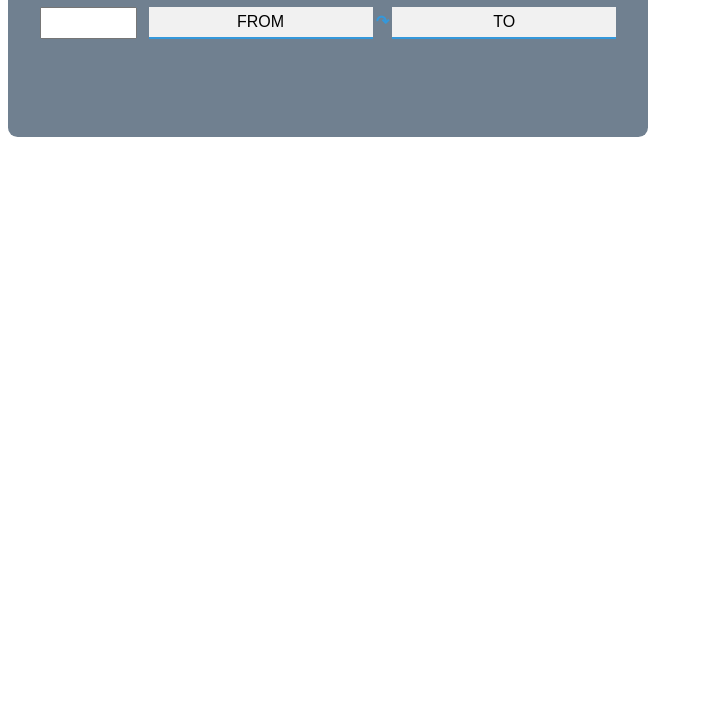
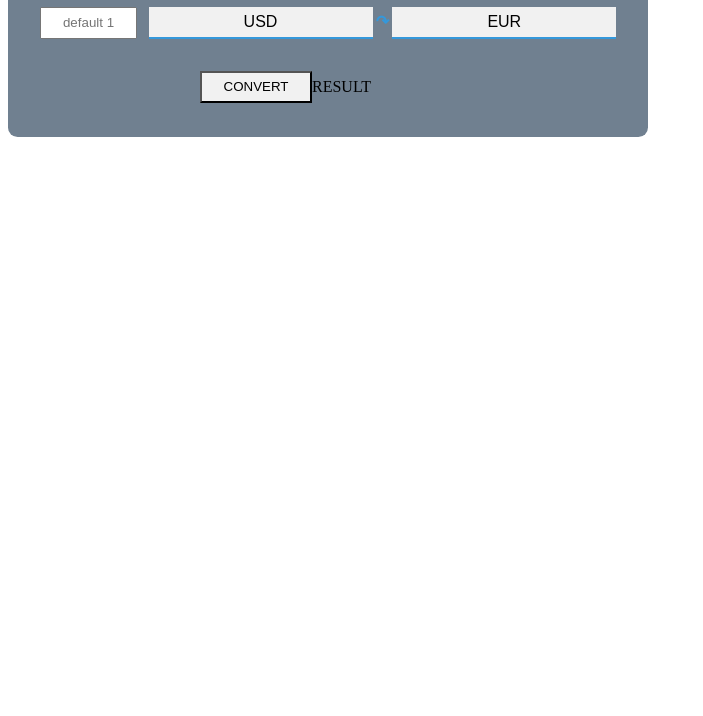
Before and after one commit to mishapapasha/eric, a plain HTML site: page Index.html in a window 1280 px wide. Shown: the part 84-800 px from the top of the page, without its empty margins (0-703 px from the left). Drawn offline with Linux system fonts and the light colour scheme.

Commit message:
locgic done

```diff
--- a/Index.html
+++ b/Index.html
@@ -5,6 +5,7 @@
         <link rel="stylesheet" type="text/css" href="./styles/theme.css" />
         <link rel="stylesheet" type="text/css" href="./styles/convertor.css" />
 
+        <script src="./js/currencyConvertorService.js"></script>
         <script src="./js/currencyInfoService.js"></script>
         <script src="./js/initService.js"></script>
         <title>Eric currency convertor</title>
--- /dev/null
+++ b/js/currencyConvertorService.js
@@ -0,0 +1,2 @@
+//cc = currency convertor
+var ccService = {};
--- a/js/currencyInfoService.js
+++ b/js/currencyInfoService.js
@@ -1,18 +1,47 @@
 var baseCurrency = 'USD';
 
-var currencyAPI = {};
+//ci = currency information
+var ciService = {};
 
 var currencies = {
-    'USD':  1,
-    'EUR':  0.844798,
-    'GBP':  0.740774,
-    'ILS':  3.60177,
-    'CAD':  1.28549,
-    'AUD':  1.33617,
-    'INR':  67.8283,
-    'SGD':  1.34248
+    'USD':  {
+        'currency': 1,
+        'sign':     ''
+    },
+    'EUR':  {
+        'currency': 0.844798,
+        'sign':     ''
+    },
+    'GBP':  {
+        'currency': 0.740774,
+        'sign':     ''
+    },
+    'ILS':  {
+        'currency': 3.60177,
+        'sign':     '&#8362;'
+    },
+    'CAD':  {
+        'currency': 1.28549,
+        'sign':     ''
+    },
+    'AUD':  {
+        'currency': 1.33617,
+        'sign':     ''
+    },
+    'INR':  {
+        'currency': 67.8283,
+        'sign':     ''
+    },
+    'SGD':  {
+        'currency': 1.34248,
+        'sign':     ''
+    }
 };
 
-currencyAPI.getAvailableCurrencies = function() {
+ciService.getAvailableCurrencies = function() {
     return Object.keys(currencies);
 }
+0
+ciService.getCurrencyByKey = function(key) {
+    return currencies[key];
+}
--- a/js/initService.js
+++ b/js/initService.js
@@ -6,7 +6,9 @@ fromCurrency,
 dropDownFrom,
 arrow,
 toCurrency,
-dropDownTo;
+dropDownTo,
+resultBtn,
+resultSpan;
 
 function createConvertorHeader(header) {
     //create the header element
@@ -37,6 +39,7 @@ function createaAmountContainer(container) {
     amount = document.createElement('input');
     amount.type = "text";
     amount.id = "amount";
+    amount.placeholder = "default 1";
     //append the input element to the container
     container.appendChild(amount);
     return container;
@@ -44,11 +47,11 @@ function createaAmountContainer(container) {
 
 function createFromContainer(container) {
     //create the from dropdown container
-    var container = this.document.createElement('div');
+    var container = document.createElement('div');
     container.classList.add('dropdownContainer');
     //create list of the currencies for dropdown
-    dropDownFrom = this.document.createElement('ul');
-    currencyAPI.getAvailableCurrencies().forEach(function(currency){
+    dropDownFrom = document.createElement('ul');
+    ciService.getAvailableCurrencies().forEach(function(currency){
         let cureencyElement = document.createElement('li');
         cureencyElement.addEventListener("click", function(){
             fromCurrency.innerHTML = currency;
@@ -62,10 +65,13 @@ function createFromContainer(container) {
     //create button for from dropdown
     fromCurrency = document.createElement('button');
     fromCurrency.addEventListener("click", function(){
+        if(dropDownTo.classList.contains('show')){
+            dropDownTo.classList.toggle('show');
+        }
         dropDownFrom.classList.toggle("show");
     });
     fromCurrency.classList.add('dropBtn');
-    fromCurrency.innerHTML = "FROM";
+    fromCurrency.innerHTML = "USD";
     //append the button and dropdown to container
     container.appendChild(fromCurrency);
     container.appendChild(dropDownFrom);
@@ -82,11 +88,11 @@ function createArrow(arrow) {
 
 function createToContainer(container) {
     //create the to container
-    container = this.document.createElement('div');
+    container = document.createElement('div');
     container.classList.add('dropdownContainer');
     //create list of currencies for to dropdown
-    dropDownTo = this.document.createElement('ul');
-    currencyAPI.getAvailableCurrencies().forEach(function(currency){
+    dropDownTo = document.createElement('ul');
+    ciService.getAvailableCurrencies().forEach(function(currency){
         let cureencyElement = document.createElement('li');
         cureencyElement.addEventListener("click", function(){
             toCurrency.innerHTML = currency;
@@ -100,16 +106,51 @@ function createToContainer(container) {
     //create button for to dropdown
     toCurrency = document.createElement('button');
     toCurrency.addEventListener("click", function(){
+        if(dropDownFrom.classList.contains('show')){
+            dropDownFrom.classList.toggle('show');
+        }
         dropDownTo.classList.toggle("show");
     });
     toCurrency.classList.add('dropBtn');
-    toCurrency.innerHTML = "TO";
+    toCurrency.innerHTML = "EUR";
     //append the button and the dropdown list to container
     container.appendChild(toCurrency);
     container.appendChild(dropDownTo);
     return container;
 }
 
+function createResultContainer(container) {
+    container = document.createElement('div');
+    container.id = 'resultContainer';
+
+    resultBtn = document.createElement('button');
+    resultBtn.id = 'resultBtn';
+    resultBtn.innerHTML = 'CONVERT';
+    resultBtn.addEventListener("click", convertAmount);
+
+    resultSpan = document.createElement('span');
+    resultSpan.id = 'resultSpan';
+    resultSpan.innerHTML = "RESULT";
+
+    container.appendChild(resultBtn);
+    container.appendChild(resultSpan);
+    return container;
+}
+
+function convertAmount() {
+    if(!parseFloat(amount.value) || isNaN(amount.value)){
+        console.log("Amount is not a number");
+        return;
+    }
+    //console.log(amount.value);
+    var activeFromCurrency = ciService.getCurrencyByKey(fromCurrency.innerHTML);
+    var activeToCurrency = ciService.getCurrencyByKey(toCurrency.innerHTML);
+    // console.log(activeFromCurrency);
+    // console.log(activeToCurrency);
+    var result = ciService.getCurrencyByKey(baseCurrency).currency;
+    result = result * (amount.value / activeFromCurrency.currency) * activeToCurrency.currency;
+    resultSpan.innerHTML = result.toFixed(4) + activeToCurrency.sign;
+}
 
 window.onload = function() {
     var main = document.getElementById('mainContainer');
@@ -132,6 +173,9 @@ window.onload = function() {
     //create the to currency dropdown
     var toContainer = createToContainer(toContainer);
 
+    //create result section
+    var resultContainer = createResultContainer(resultContainer);
+
     //Append element to the document
     //Main
     main.appendChild(header);
@@ -141,4 +185,5 @@ window.onload = function() {
     convertor.appendChild(fromContainer);
     convertor.appendChild(arrow);
     convertor.appendChild(toContainer);
+    convertor.appendChild(resultContainer);
 }
--- a/styles/convertor.css
+++ b/styles/convertor.css
@@ -53,7 +53,7 @@ li {
 .dropBtn {
     border: 0;
     min-width: 224px;
-    height: 2rem;
+    height: 32px;
     background-color:   #f1f1f1;
     border-bottom:      2px solid #3498DB;
     font-size: 16px;
@@ -92,3 +92,19 @@ li {
 
 
 .show {display:block;}
+
+#resultContainer {
+    text-align:     left;
+    margin-left:    30%;
+    margin-top:     32px;
+}
+
+#resultBtn {
+    min-width:          112px;
+    height:             32px;
+    background-color:   #f1f1f1;
+}
+
+#resultLabel {
+    margin-left:        64px;
+}
```
